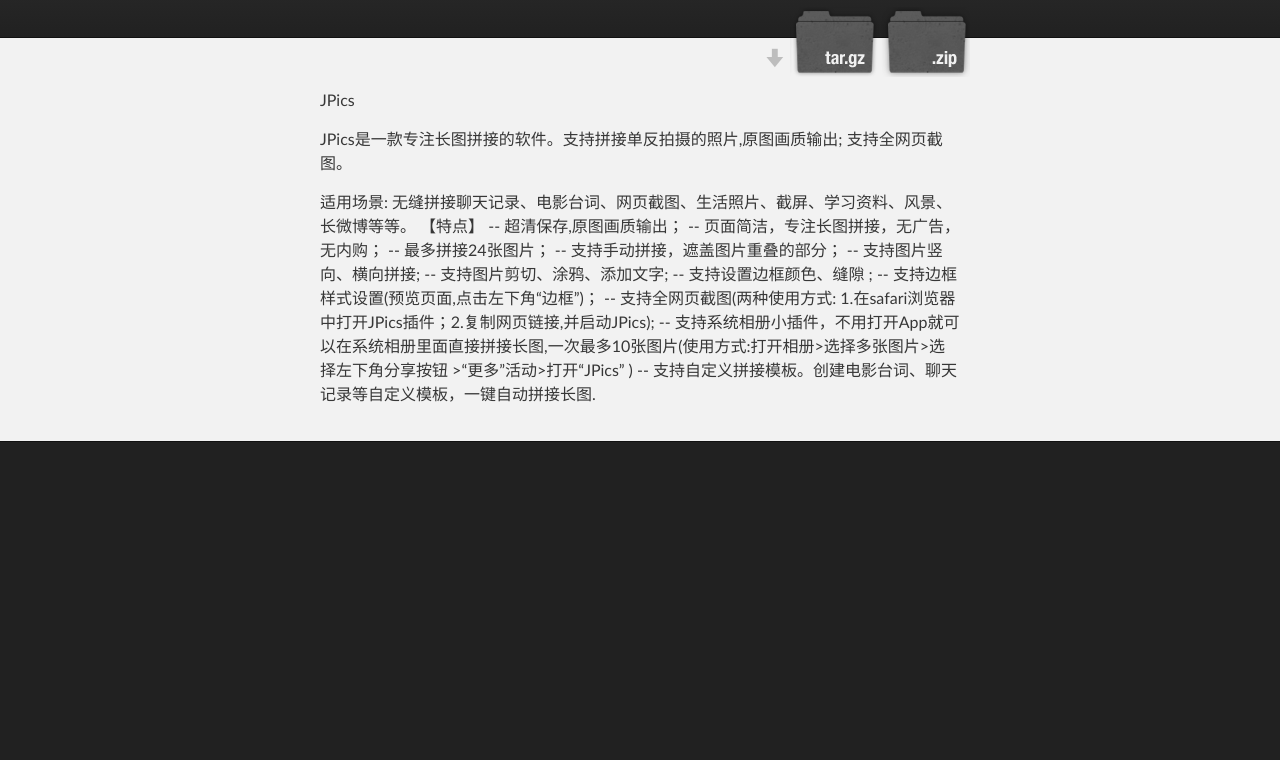
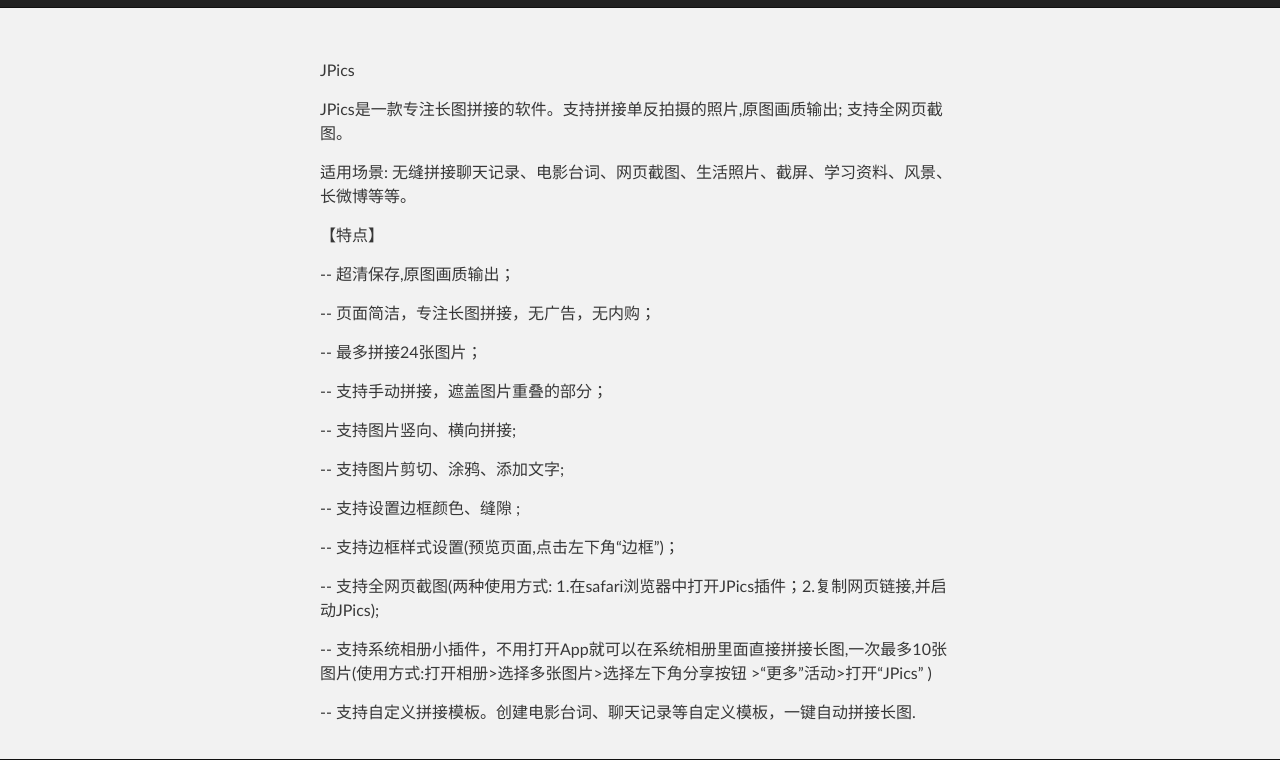
Before and after one commit to cocoaMine/highPicture, a plain HTML site: page index.html in a window 1280 px wide. Shown: the part 136-896 px from the top of the page. Before the commit the page ends 800 px from the top, so only its background shows below. Drawn offline with Linux system fonts and the light colour scheme.

Commit message:
Update index.html
change content

```diff
--- a/index.html
+++ b/index.html
@@ -16,15 +16,9 @@
     <!-- HEADER -->
     <div id="header_wrap" class="outer">
         <header class="inner">
-          <a id="forkme_banner" href="https://github.com/cocoaMine/highPicture">View on GitHub</a>
 
           <h1 id="project_title">JPics</h1>
-          <h2 id="project_tagline"></h2>
 
-            <section id="downloads">
-              <a class="zip_download_link" href="https://github.com/cocoaMine/highPicture/zipball/master">Download this project as a .zip file</a>
-              <a class="tar_download_link" href="https://github.com/cocoaMine/highPicture/tarball/master">Download this project as a tar.gz file</a>
-            </section>
         </header>
     </div>
 
@@ -37,18 +31,18 @@
 
 <p>适用场景: 无缝拼接聊天记录、电影台词、网页截图、生活照片、截屏、学习资料、风景、长微博等等。
 
-【特点】
--- 超清保存,原图画质输出；
--- 页面简洁，专注长图拼接，无广告，无内购；
--- 最多拼接24张图片；
--- 支持手动拼接，遮盖图片重叠的部分；
--- 支持图片竖向、横向拼接;
--- 支持图片剪切、涂鸦、添加文字;
--- 支持设置边框颜色、缝隙 ;
--- 支持边框样式设置(预览页面,点击左下角“边框”)；
--- 支持全网页截图(两种使用方式: 1.在safari浏览器中打开JPics插件；2.复制网页链接,并启动JPics);
--- 支持系统相册小插件，不用打开App就可以在系统相册里面直接拼接长图,一次最多10张图片(使用方式:打开相册>选择多张图片>选择左下角分享按钮 >“更多”活动>打开“JPics” )
--- 支持自定义拼接模板。创建电影台词、聊天记录等自定义模板，一键自动拼接长图.</p>
+<p>【特点】</p>
+<p>-- 超清保存,原图画质输出；</p>
+<p>-- 页面简洁，专注长图拼接，无广告，无内购；</p>
+<p>-- 最多拼接24张图片；</p>
+<p>-- 支持手动拼接，遮盖图片重叠的部分；</p>
+<p>-- 支持图片竖向、横向拼接;</p>
+<p>-- 支持图片剪切、涂鸦、添加文字;</p>
+<p>-- 支持设置边框颜色、缝隙 ;</p>
+<p>-- 支持边框样式设置(预览页面,点击左下角“边框”)；</p>
+<p>-- 支持全网页截图(两种使用方式: 1.在safari浏览器中打开JPics插件；2.复制网页链接,并启动JPics);
+<p>-- 支持系统相册小插件，不用打开App就可以在系统相册里面直接拼接长图,一次最多10张图片(使用方式:打开相册>选择多张图片>选择左下角分享按钮 >“更多”活动>打开“JPics” )</p>
+<p>-- 支持自定义拼接模板。创建电影台词、聊天记录等自定义模板，一键自动拼接长图.</p>
       </section>
     </div>
 
```
